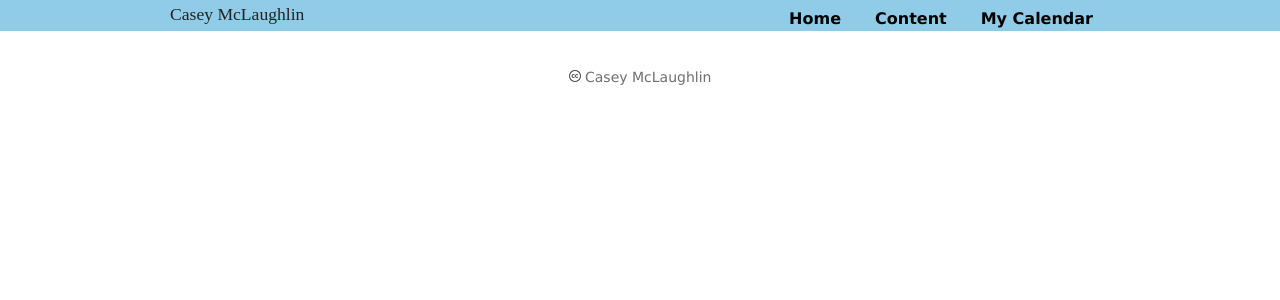
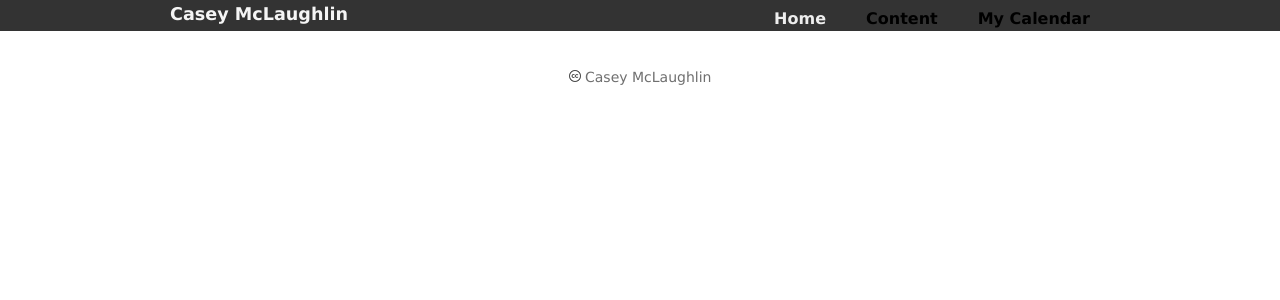
Before and after one commit to caseyamcl/caseyamcl.github.io, a PHP site: page /projects/templates/default/main.php in a window 1280 px wide. Shown: the top 300 px of the page. Run offline with PHP 8.4, Linux system fonts and the light colour scheme; the template is opened without the code that fills it, so the values that code supplies are empty; some libraries are stand-ins or nearby versions.

Commit message:
Style updates

```diff
--- a/pages/_front/index.php
+++ b/pages/_front/index.php
@@ -19,7 +19,7 @@
 </section>
 
 <section class="one-third column">
-	<img src="<?php echo $page_url; ?>fp_image.jpg" alt="Picture of Me" />
+	<img class="sidebar-image" src="<?php echo $page_url; ?>fp_image.jpg" alt="Picture of Me" />
 </section>
 
 
--- a/pages/content/index.php
+++ b/pages/content/index.php
@@ -5,6 +5,8 @@
 		$pl = get_page_lister();
 		$posts = $pl->get_types('post')->order_by('date_published DESC')->go();
 	?>
+
+	<h2>Stuff I've Written</h2>
 
 	<ul class="post-list">
 
--- a/templates/default/main.php
+++ b/templates/default/main.php
@@ -47,7 +47,9 @@
 		<div class="container">
 
 			<div class="six columns">
-				<h1>Casey McLaughlin</h1>
+				<h1>
+					<a href="<?php echo $site_url; ?>">Casey McLaughlin</a>
+				</h1>
 			</div>
 
 			<nav class="ten columns">
--- a/templates/default/stylesheets/base.css
+++ b/templates/default/stylesheets/base.css
@@ -50,7 +50,7 @@ body, button, input, select, textarea { font-family: sans-serif; color: #222; }
    ========================================================================== */
 
 a { color: #00e; }
-a:visited { color: #551a8b; }
+a:visited { color: #4367A5; }
 a:focus { outline: thin dotted; }
 
 /* Improve readability when focused and hovered in all browsers: people.opera.com/patrickl/experiments/keyboard/test */
@@ -393,7 +393,7 @@ a, a:hover, a:active, a:focus {
  pre,
  pre.code {
 	 background-color: #2A2925;
-	 margin: 2px 6px;
+	 margin: 12px 6px;
 	 padding: 12px;
 	 border-radius: 12px;
 	 color: #FFF;
@@ -405,6 +405,7 @@ a, a:hover, a:active, a:focus {
 
  pre.code {
 	 overflow-x: auto;
+	 border-radius: 12px;
  }
 
  pre > code {
--- a/templates/default/stylesheets/layout.css
+++ b/templates/default/stylesheets/layout.css
@@ -29,14 +29,14 @@
 }
 
 .post-list > li:hover {
-	background-color: #F1F1F1;
+	background-color: #D6E7F4;
 }
 
 .post-list > li > a {
 	color: #000;
 	text-decoration: none;
 	display: block;
-	padding: 3px;
+	padding: 3px 9px;
 }
 
 .post-list span.post_title {
@@ -80,14 +80,35 @@
 	border-radius: 0 70px 70px 0;
 }
 
+.sidebar-image {
+	display: block;
+}
+
+.post-update-date,
+.post-publish-date {
+	font-weight: bold;
+}
+
+.post-category {
+	font-weight: bold;
+}
+
 /* -- Header ------------------------------------- */
 
 body > header {
-	background-color: #90cce7;
+	background-color: #333;
+	color: #EEE;
 }
 
 body > header h1 {
 	font-size: 1.1em;
+	font-family: Verdana, sans-serif;
+	font-weight: bold;
+}
+
+body > header h1 > a {
+	color: #F5F5F5 !important;
+	text-decoration: none;
 }
 
 body > header ul {
@@ -103,12 +124,12 @@ body > header ul li {
 
 body > header ul li > a,
 body > header ul li > a:visited {
-	color: #000;
+	color: #EEE;
 }
 
 body > header ul li > a {
 	display: block;
-	padding: 0.3em 7px 0.1em 7px;
+	padding: 0.3em 10px 0.1em 10px;
 	border-radius: 5px 5px 0 0;
 	color: #000;
 	font-weight: bold;
@@ -116,12 +137,14 @@ body > header ul li > a {
 }
 
 body > header ul li > a:hover {
-	background-color: blue;
+	background-color: #111;
+	color: #FFF;
 }
 
 body > header ul li.current > a,
 body > header ul li.current > a:hover {
 	background-color: #FFF;
+	color: #111;
 }
 
 /* -- Footer ------------------------------------- */
```
